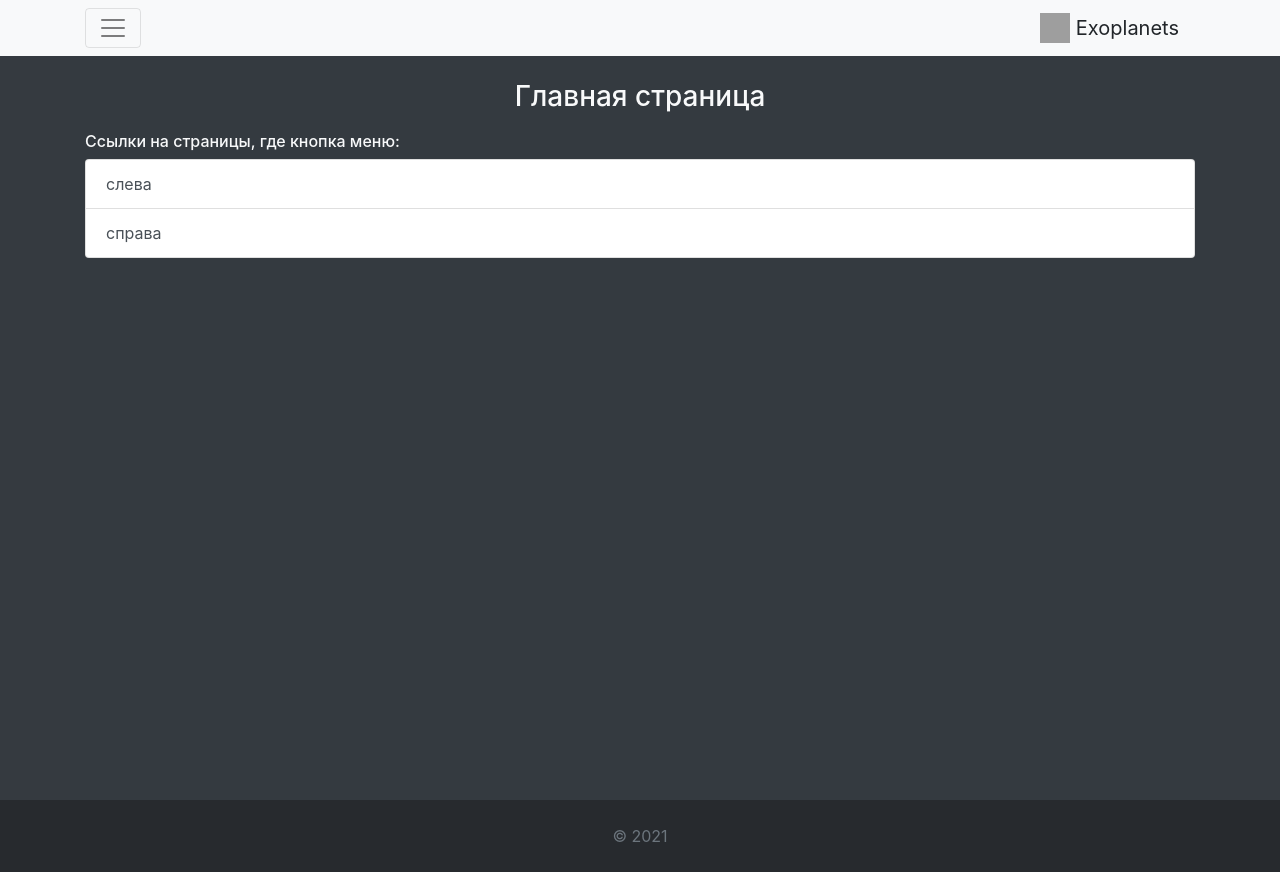
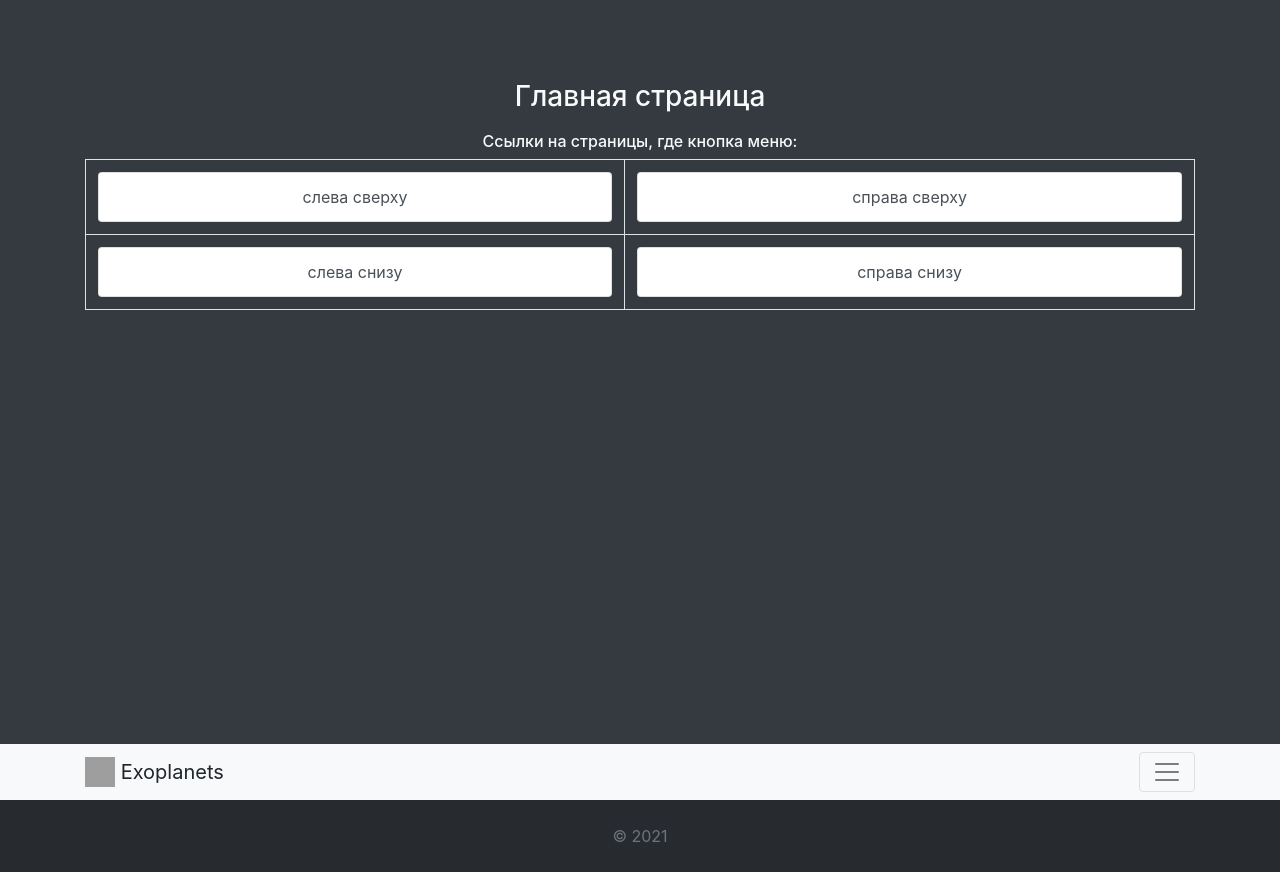
Before and after one commit to chepyr/school_project, a Flask app: page /1 in a window 1280 px wide. Run offline with Flask 2, Linux system fonts and the light colour scheme; some libraries are stand-ins or nearby versions; grey boxes are pictures that could not be loaded.

Commit message:
Добавлены нижние навбары

```diff
--- a/main.py
+++ b/main.py
@@ -2,30 +2,36 @@ from flask import Flask, render_template
 
 app = Flask(__name__)
 
+LINKS_LIST = [
+    ['Barnards-star-b', 'Звезда Барнарда b'],
+    ['proxima-b', 'Проксима Центавра b'],
+    ['TOI-700-d', 'TOI-700 d']
+]
+
 
 @app.route('/')
 def main():
-    return render_template("main.html", which_button="btn-r")
+    return render_template("main.html", which_button="btn-r-top", links_list=LINKS_LIST)
 
 
 @app.route('/<button>')
 def main_btn(button):
-    return render_template("main.html", which_button=button)
+    return render_template("main.html", which_button=button, links_list=LINKS_LIST)
 
 
 @app.route('/Barnards-star-b/<button>')
 def Barnards_star_b(button):
-    return render_template("Barnards_star_b.html", which_button=button)
+    return render_template("Barnards_star_b.html", which_button=button, links_list=LINKS_LIST)
 
 
 @app.route('/TOI-700-d/<button>')
 def TOI_700_d(button):
-    return render_template("toi_700_d.html", which_button=button)
+    return render_template("toi_700_d.html", which_button=button, links_list=LINKS_LIST)
 
 
 @app.route('/proxima-b/<button>')
 def Proxima_b(button):
-    return render_template("proxima-b.html", which_button=button)
+    return render_template("proxima-b.html", which_button=button, links_list=LINKS_LIST)
 
 
 if __name__ == '__main__':
--- a/templates/base.html
+++ b/templates/base.html
@@ -23,10 +23,10 @@
 </head>
 <body style="background: #353a40">
 
-
+<!-- Меню справа сверху -->
+{% if which_button == "btn-r-top" %}
 <nav class="navbar navbar-light bg-light fixed-top">
     <div class="container">
-        {% if which_button == "btn-r" %}
 
         <a class="navbar-brand">
             <img src="../static/images/rocket.svg" width="30" height="30"
@@ -41,19 +41,25 @@
         <div class="collapse navbar-collapse" id="navbarNav_r">
             <ul class="navbar-nav navbar-right">
                 <li class="nav-item active">
-                    <a class="nav-link" href="/btn-r">Главная страница<span
+                    <a class="nav-link" href="/btn-r-top">Главная страница<span
                             class="sr-only">(current)</span></a>
                 </li>
                 <li class="nav-item">
-                    <a class="nav-link" href="/Barnards-star-b/btn-r">Звезда Барнарда b</a>
-                    <a class="nav-link" href="/proxima-b/btn-r">Проксима Центавра b</a>
-                    <a class="nav-link" href="/TOI-700-d/btn-r">TOI-700 d</a>
-
+                    {% for current_link in links_list %}
+                    <a class="nav-link" href="/{{ current_link[0] }}/btn-r-top">
+                        {{ current_link[1] }}</a>
+                    {% endfor %}
                 </li>
             </ul>
         </div>
+    </div>
+</nav>
 
-        {% else %}
+<!-- Меню слева сверху -->
+{% elif which_button == "btn-l-top" %}
+
+<nav class="navbar navbar-light bg-light fixed-top">
+    <div class="container">
 
         <button class="navbar-toggler" type="button" data-toggle="collapse"
                 data-target="#navbarNav_l"
@@ -68,25 +74,103 @@
         <div class="collapse navbar-collapse" id="navbarNav_l">
             <ul class="navbar-nav navbar-left">
                 <li class="nav-item active">
-                    <a class="nav-link" href="/btn-l">Главная страница<span
+                    <a class="nav-link" href="/btn-l-top">Главная страница<span
                             class="sr-only">(current)</span></a>
                 </li>
                 <li class="nav-item">
-                    <a class="nav-link" href="/Barnards-star-b/btn-l">Звезда Барнарда b</a>
-                    <a class="nav-link" href="/proxima-b/btn-l">Проксима Центавра b</a>
-                    <a class="nav-link" href="/TOI-700-d/btn-l">TOI-700 d</a>
+                    {% for current_link in links_list %}
+                    <a class="nav-link" href="/{{ current_link[0] }}/btn-l-top">
+                        {{ current_link[1] }}</a>
+                    {% endfor %}
+                </li>
+            </ul>
+        </div>
+    </div>
+</nav>
+
+<!-- Меню слева снизу -->
+{% elif which_button == "btn-l-btm" %}
+
+<nav class="navbar navbar-light bg-light fixed-bottom">
+    <div class="container">
+
+        <div class="collapse navbar-collapse" id="navbarToggleExternalContent_l_btm">
+            <ul class="navbar-nav navbar-left">
+                <li class="nav-item active">
+                    <a class="nav-link" href="/btn-l-btm">Главная страница<span
+                            class="sr-only">(current)</span></a>
+                </li>
+                <li class="nav-item">
+                    {% for current_link in links_list %}
+                    <a class="nav-link" href="/{{ current_link[0] }}/btn-l-btm">
+                        {{ current_link[1] }}</a>
+                    {% endfor %}
                 </li>
             </ul>
         </div>
 
+        <button class="navbar-toggler" type="button" data-toggle="collapse"
+                data-target="#navbarToggleExternalContent_l_btm"
+                aria-controls="navbarToggleExternalContent_l_btm"
+                aria-expanded="false" aria-label="Toggle navigation">
+            <span class="navbar-toggler-icon"></span>
+        </button>
+        <a class="navbar-brand">
+            <img src="../static/images/rocket.svg" width="30" height="30"
+                 class="d-inline-block align-top" alt="">
+            Exoplanets
+        </a>
 
-        {% endif %}
     </div>
 </nav>
 
+<!-- Меню справа снизу -->
+{% else %}
+
+<nav class="navbar navbar-light bg-light fixed-bottom">
+    <div class="container">
+
+        <div class="collapse navbar-collapse" id="navbarToggleExternalContent">
+
+            <ul class="navbar-nav navbar-right">
+                <li class="nav-item active">
+                    <a class="nav-link" href="/btn-r-btm">Главная страница<span
+                            class="sr-only">(current)</span></a>
+                </li>
+                <li class="nav-item">
+                    {% for current_link in links_list %}
+                    <a class="nav-link" href="/{{ current_link[0] }}/btn-r-btm">
+                        {{ current_link[1] }}</a>
+                    {% endfor %}
+                </li>
+            </ul>
+        </div>
+
+        <a class="navbar-brand">
+            <img src="../static/images/rocket.svg" width="30" height="30"
+                 class="d-inline-block align-top" alt="">
+            Exoplanets
+        </a>
+        <button class="navbar-toggler" type="button" data-toggle="collapse"
+                data-target="#navbarToggleExternalContent"
+                aria-controls="navbarToggleExternalContent"
+                aria-expanded="false" aria-label="Toggle navigation">
+            <span class="navbar-toggler-icon"></span>
+        </button>
+
+    </div>
+</nav>
+
+{% endif %}
+
+{% if which_button == "btn-l-btm" or which_button == "btn-r-btm" %}
+{% set top_padding = "10" %}
+{% else %}
+{% set top_padding = "70" %}
+{% endif %}
 
 <!-- Begin page content -->
-<div class="container bg-dark text-light" style="padding-top: 70px; padding-bottom: 30px;"
+<div class="container bg-dark text-light" style="padding-top: {{ top_padding }}px; padding-bottom: 30px;"
      id="content">
     {% block content %}{% endblock %}
 </div>
--- a/templates/main.html
+++ b/templates/main.html
@@ -8,12 +8,30 @@
 
 <h3 class="heading">Главная страница</h3>
 
-<div class="links-for-diff-btns">
+<div class="links-for-diff-btns text-center">
     <h6>Ссылки на страницы, где кнопка меню: </h6>
-    <div class="list-group">
-        <a href="/btn-l" class="list-group-item list-group-item-action">слева</a>
-        <a href="/btn-r" class="list-group-item list-group-item-action">справа</a>
-    </div>
+
+    <table class="table table-bordered">
+        <tbody>
+        <tr>
+            <td>
+                <a href="/btn-l-top" class="list-group-item list-group-item-action">слева сверху</a>
+            </td>
+            <td>
+                <a href="/btn-r-top" class="list-group-item list-group-item-action">справа
+                    сверху</a>
+            </td>
+        </tr>
+        <tr>
+            <td>
+                <a href="/btn-l-btm" class="list-group-item list-group-item-action">слева снизу</a>
+            </td>
+            <td>
+                <a href="/btn-r-btm" class="list-group-item list-group-item-action">справа снизу</a>
+            </td>
+        </tr>
+        </tbody>
+    </table>
 </div>
 
 {% endblock %}
```
